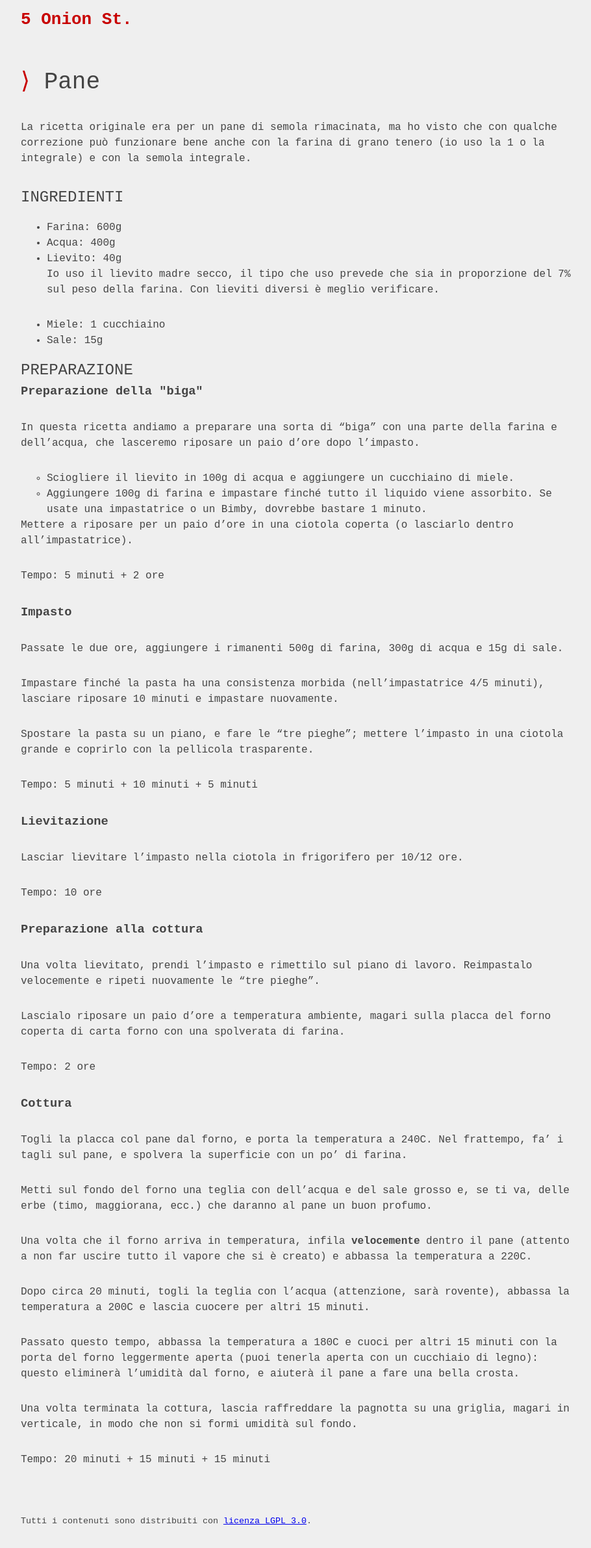
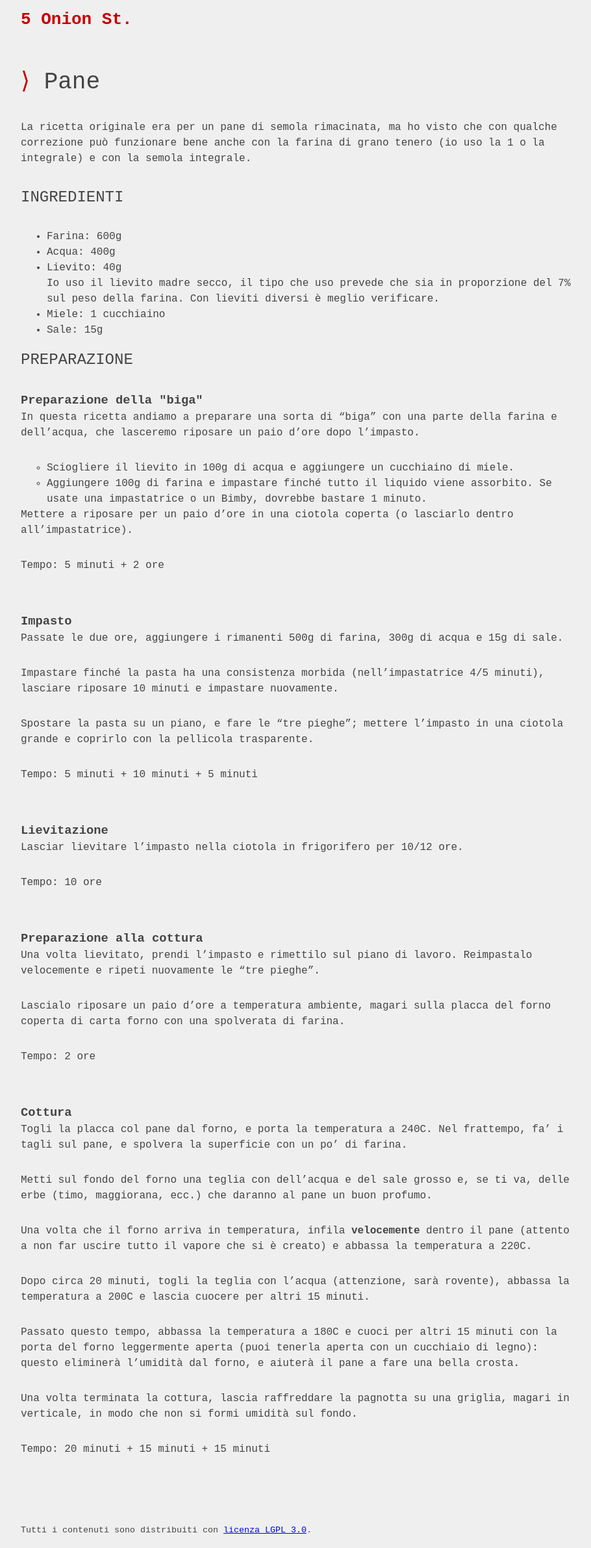
Before and after one commit to leeppolis/bagelis, a Jekyll site: the page built from _posts/2019-12-06-pane.md, in a window 1280 px wide. Shown: the whole page at 65% size, without its empty margins (178-1088 px from the left). Built offline with Jekyll 4.4.1, drawn with Linux system fonts in a browser that asks for light colours; some web fonts are replaced.

Commit message:
New template changes

```diff
--- a/assets/css/style.css
+++ b/assets/css/style.css
@@ -21,6 +21,15 @@ h1, h2, h3, h4, h5 {
 p {
     font-size: 16px;
     margin: 0 0 30px 0;
+}
+
+p:last-child {
+    margin-bottom: 0;
+}
+
+p:empty {
+    display: none;
+    margin: 0;
 }
 
 .bg-header {
@@ -151,6 +160,7 @@ p {
 
 .bg-recipe h2 {
     font-weight: 400;
+    margin-bottom: 30px;
     text-transform: uppercase;
 }
 
@@ -160,3 +170,11 @@ p {
     margin: 0;
     padding: 0;
 }
+
+.bg-recipe .blocks > li {
+    margin-bottom: 60px;
+}
+
+.bg-recipe h3 {
+
+}
```
